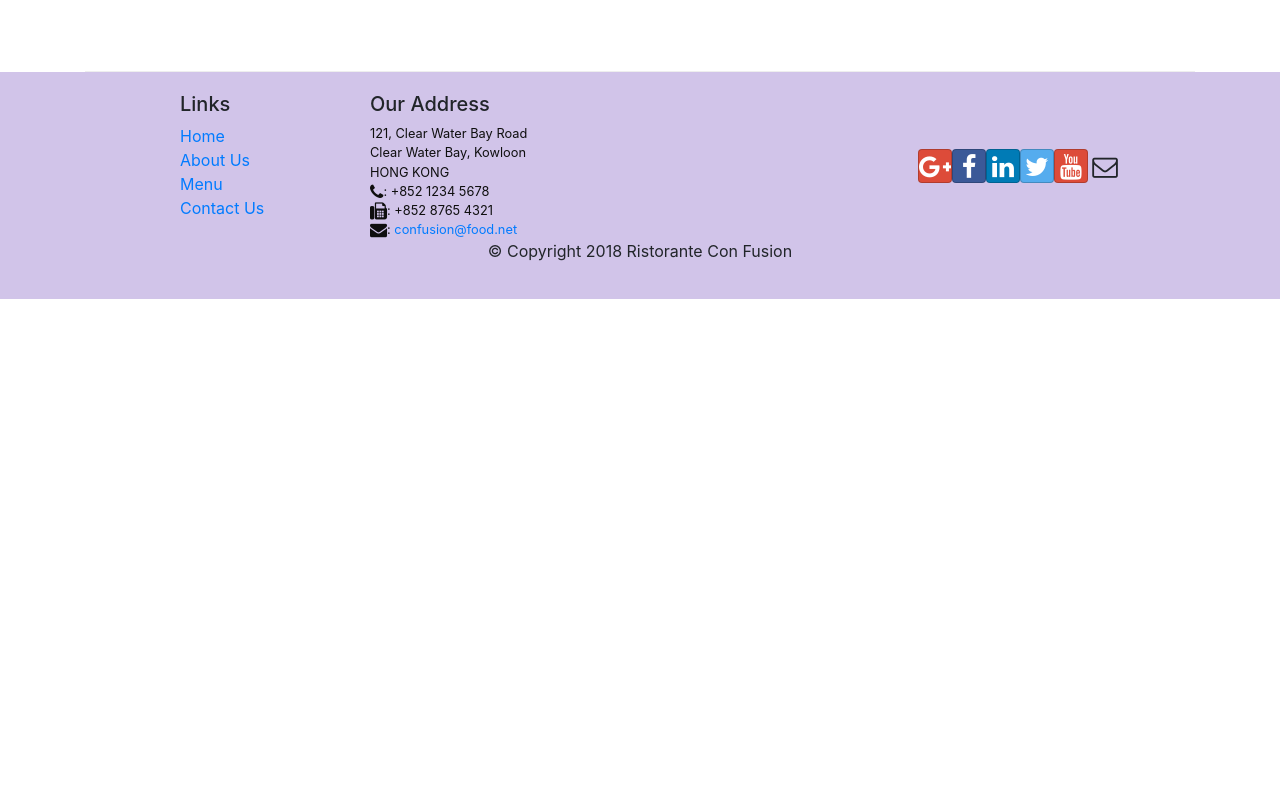
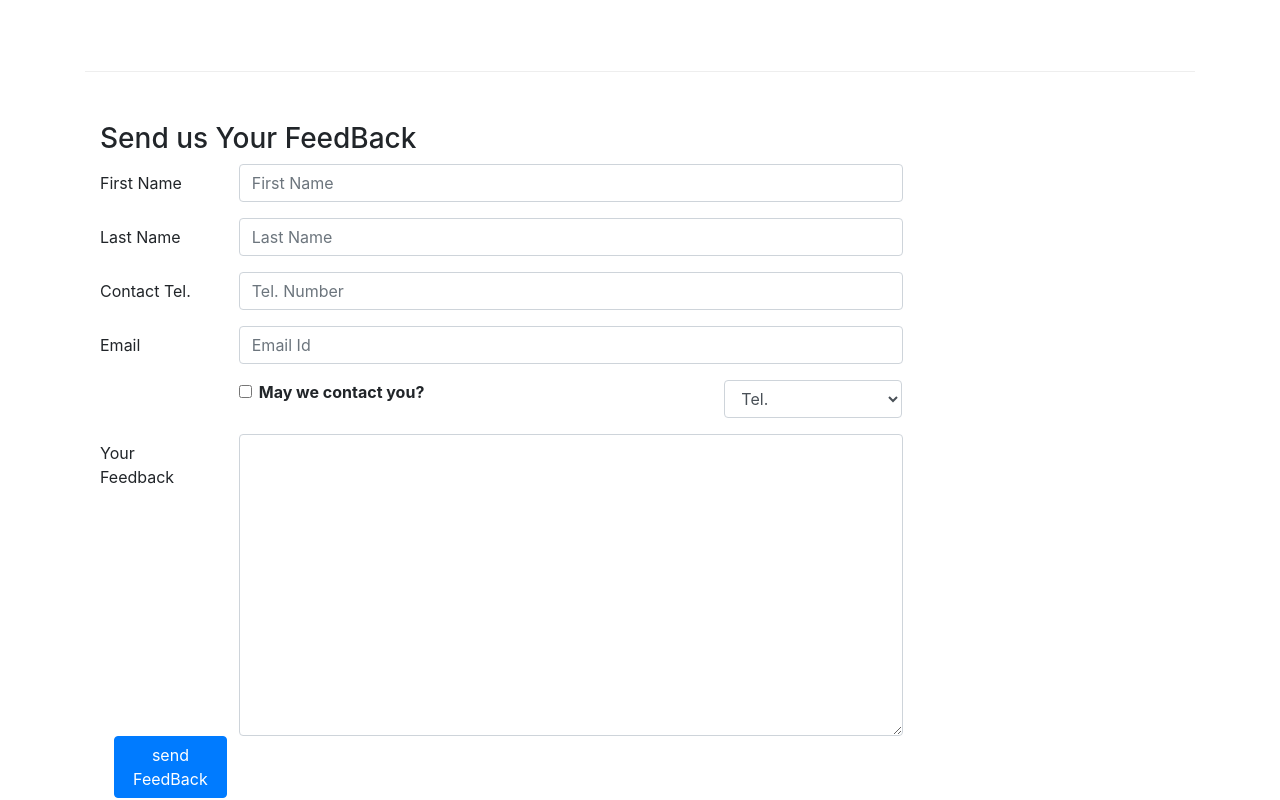
Before and after one commit to leandermaben/Restaurant-web-Project, a React (Create React App) app: page /contactus in a window 1280 px wide. Shown: the part 800-1600 px from the top of the page. Before the commit the page ends 1099 px from the top, so only its background shows below. Built offline with nearby package versions, Linux system fonts and the light colour scheme.

Commit message:
Controlled Forms

```diff
--- a/src/components/ContactComponent.js
+++ b/src/components/ContactComponent.js
@@ -1,7 +1,32 @@
-import React from 'react';
-import {Breadcrumb, BreadcrumbItem} from 'reactstrap';
+import React,{Component} from 'react';
+import {Breadcrumb, BreadcrumbItem, Button, Form, FormGroup, Label, Input,Col} from 'reactstrap';
 import {Link} from 'react-router-dom';
-function Contact(props) {
+class Contact extends Component{
+    constructor(props){
+        super(props);
+        this.state={
+            firstname:'',
+            lastname:'',
+            email:'',
+            agree:false,
+            contactType:'Tel.',
+            message:''
+        };
+        this.handleSubmit=this.handleSubmit.bind(this);
+        this.handleInputChange=this.handleInputChange.bind(this);
+    }
+    handleInputChange(event){
+        const target=event.target;
+        const value=target.type === 'checkbox'?target.checked:target.value;
+        const name=target.name;
+        this.setState({[name]:value});
+    }
+    handleSubmit(event){
+        console.log("Current State is "+JSON.stringify(this.state));
+        alert("Current state is: "+JSON.stringify(this.state));
+        event.preventDefault();
+    }
+    render(){
         return(
             <div className="container">
                 <Breadcrumb>
@@ -42,8 +67,77 @@
                         </div>
                     </div>
                 </div>
+                <div className="row row-content">
+                    <div className='col-12'>
+                        <h3>Send us Your FeedBack</h3>
+                    </div>
+                    <div className='col-12 col-md-9'>
+                        <Form onSubmit={this.handleSubmit}>
+                            <FormGroup row>
+                                <Label htmlFor="firstname" md={2}>First Name</Label>
+                                <Col md={10}>
+                                    <Input type="text" id="firstname" name="firstname" placeholder="First Name"
+                                        value={this.state.firstname} onChange={this.handleInputChange}/>
+                                </Col>
+                            </FormGroup>
+                            <FormGroup row>
+                                <Label htmlFor="lastname" md={2}>Last Name</Label>
+                                <Col md={10}>
+                                    <Input type="text" id="lastname" name="lastname" placeholder="Last Name"
+                                        value={this.state.lastname} onChange={this.handleInputChange}/>
+                                </Col>
+                            </FormGroup>
+                            <FormGroup row>
+                                <Label htmlFor="telnum" md={2}>Contact Tel.</Label>
+                                <Col md={10}>
+                                    <Input type="tel" id="telnum" name="telnum" placeholder="Tel. Number"
+                                        value={this.state.telnum} onChange={this.handleInputChange}/>
+                                </Col>
+                            </FormGroup>
+                            <FormGroup row>
+                                <Label htmlFor="email" md={2}>Email</Label>
+                                <Col md={10}>
+                                    <Input type="email" id="email" name="email" placeholder="Email Id"
+                                        value={this.state.email} onChange={this.handleInputChange}/>
+                                </Col>
+                            </FormGroup>
+                            <FormGroup row>
+                                <Col md={{size:6, offset:2}}>
+                                <FormGroup check>
+                                    <Label check>
+                                        <Input type="checkbox" name="agree"
+                                        checked={this.state.agree} onChange={this.handleInputChange}/>{' '}
+                                        <strong>May we contact you?</strong>
+                                    </Label>
+                                </FormGroup>
+                                </Col>
+                                <Col md={{size:3, offset:1}}>
+                                    <Input type='select' name="contactType" value={this.state.contactType} onChange={this.handleInputChange}>
+                                        <option>Tel.</option>
+                                        <option>Email</option>
+                                    </Input>
+                                </Col>
+                            </FormGroup>
+                            <FormGroup row>
+                                <Label htmlFor="message" md={2}>Your Feedback</Label>
+                                <Col md={10}>
+                                    <Input type="textarea" id="message" name="message" rows='12'
+                                        value={this.state.message} onChange={this.handleInputChange}/>
+                                </Col>
+                                <FormGroup row>
+                                        <Col md={{size:10,offset:2}}>
+                                            <Button type="submit" color="primary">
+                                                send FeedBack
+                                            </Button>
+                                        </Col>
+                                </FormGroup>
+                            </FormGroup>
+                        </Form>
+                    </div>
+                </div>
             </div>
         );
     }
+}
 
 export default Contact;
```
Lines whose indentation alone changed are shown as unchanged.
